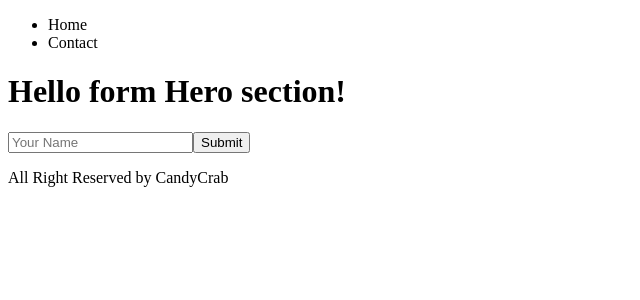
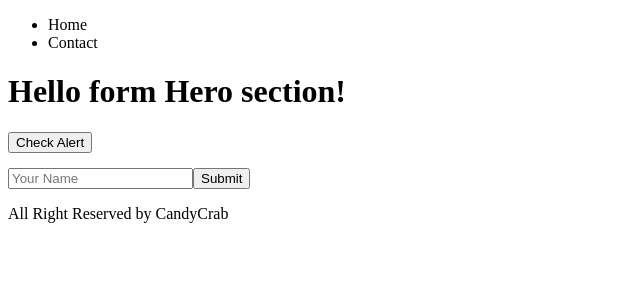
Before and after one commit to abdulhay103/vite-project, a React (Vite) app: page / in a window 1280 px wide. Shown: the top 300 px of the page, without its empty margins (0-640 px from the left). Built offline with nearby package versions, Linux system fonts and the light colour scheme.

Commit message:
Jsx understanding done

```diff
--- a/src/components/Hero.jsx
+++ b/src/components/Hero.jsx
@@ -3,6 +3,7 @@ const Hero = () => {
     return (
         <div>
             <h1>Hello form Hero section!</h1>
+            <button style={{marginBottom:"15px"}} onClick={()=>{alert("hello")}} type="submit">Check Alert</button>
         </div>
     );
 };
```
